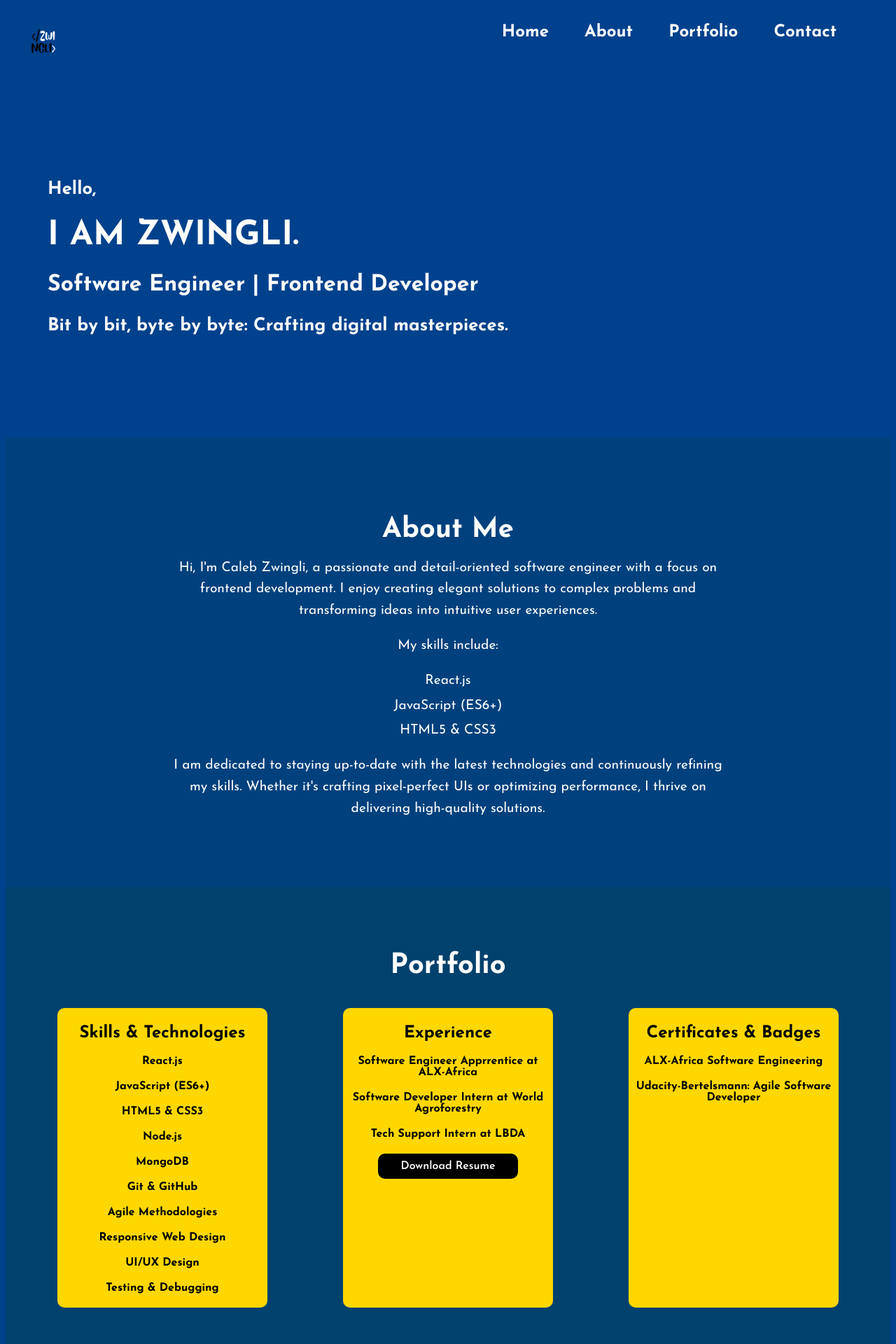
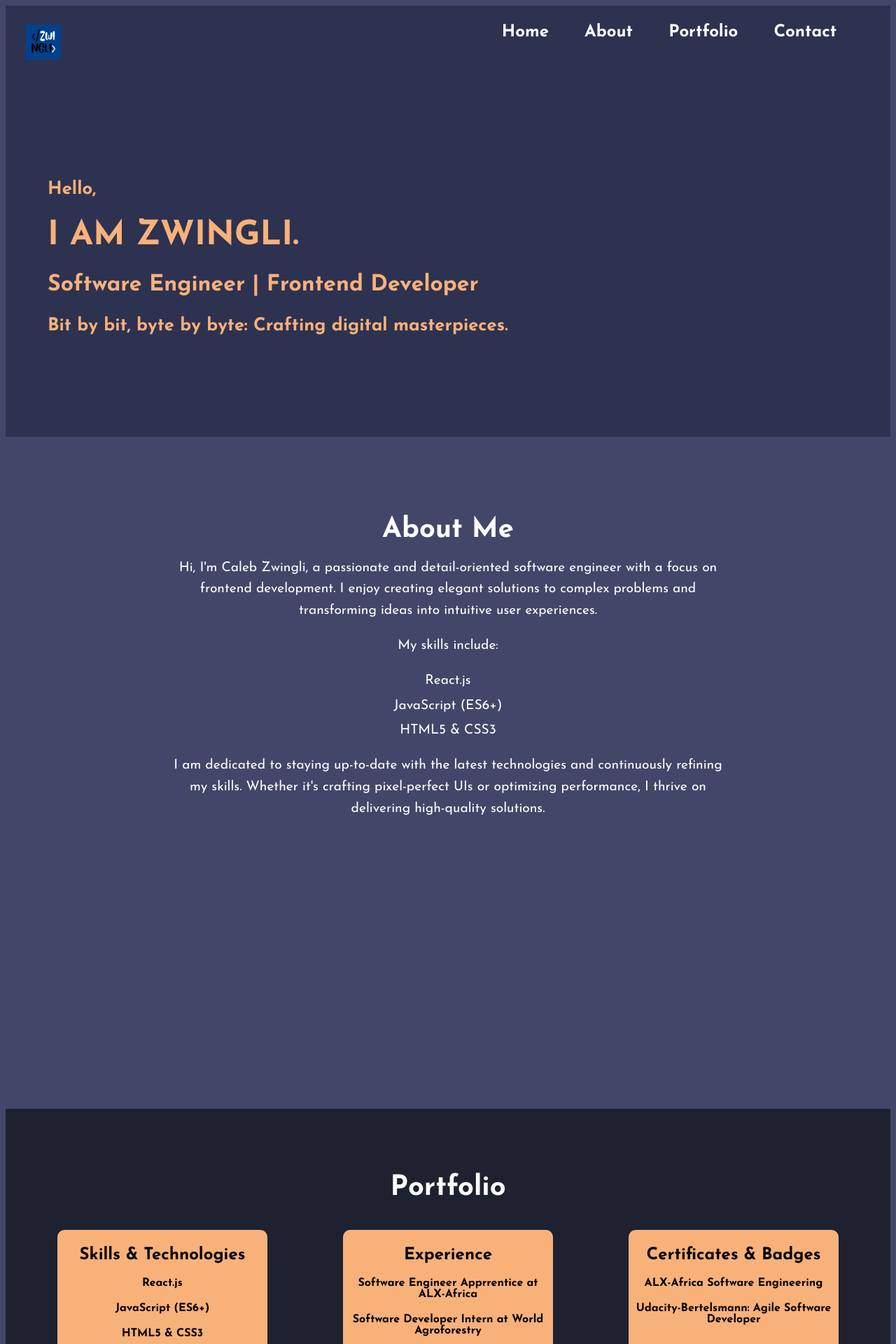
Before and after one commit to ZwingliCaleb/portfolio, a React (Create React App) app: page / in a window 1280 px wide. Shown: the top 1920 px of the page at 70% size. Built offline with nearby package versions, Linux system fonts and the light colour scheme.

Commit message:
New color palette

```diff
--- a/src/App.scss
+++ b/src/App.scss
@@ -7,7 +7,7 @@ $triple-box: #ffd700;
 
 
 body {
-  background-color: #00418D;
+  background-color: #424769;
   color: $general-text;
 }
 
--- a/src/components/About/About.scss
+++ b/src/components/About/About.scss
@@ -1,8 +1,9 @@
 // AboutMe.scss
 
 .about-container {
-    background-color: #00417D;
+    background-color: #424769;
     padding: 80px 20px;
+    height: 100vh;
   }
 
   .about-content {
--- a/src/components/Contact/Contact.scss
+++ b/src/components/Contact/Contact.scss
@@ -3,7 +3,7 @@
     justify-content: center;
     align-items: center;
     height: 100vh;
-    background-color: #00415D;
+    background-color: #676f9D;
     color: black;
 }
 
--- a/src/components/ContactForm/ContactForm.scss
+++ b/src/components/ContactForm/ContactForm.scss
@@ -14,13 +14,14 @@ form {
     textarea {
       padding: 8px;
       margin-bottom: 16px;
-      border: 1px solid #fff;
+      border: 1px solid ;
       border-radius: 4px;
+      background-color: #359FCD;
     }
 
     button {
       background-color: black;
-      color: #ffd700;
+      color: #f9b17a;
       font-family: "Josefin Sans", sans-serif;
       padding: 14px;
       border: none;
--- a/src/components/Footer/Footer.scss
+++ b/src/components/Footer/Footer.scss
@@ -5,6 +5,7 @@
     color: white;
     padding: 60px;
     text-align: center;
+    height: 20vh;
   }
 
   .social-icons {
--- a/src/components/Header/Header.scss
+++ b/src/components/Header/Header.scss
@@ -2,7 +2,7 @@
 @import "./src/App";
 
 header {
-    background-color: $background-color;
+    background-color: #2d3250;
     color: white;
     padding: 1.6rem;
 
@@ -32,7 +32,7 @@ header {
             font-size: 24px;
 
             &:hover {
-              color: #ffd700;
+              color: #f9b17a;
             }
           }
         }
--- a/src/components/HeroSection/HeroSection.scss
+++ b/src/components/HeroSection/HeroSection.scss
@@ -1,9 +1,10 @@
 // HeroSection.scss
 .hero-container {
   position: relative;
-  color: white; /* Set your desired text color */
+  color: #f9b17a; /* Set your desired text color */
   padding: 120px 60px; /* Adjust padding as needed */
   text-align: left;
+  background-color: #2d3250;
 
 
   h1 {
--- a/src/components/Portfolio/Portfolio.scss
+++ b/src/components/Portfolio/Portfolio.scss
@@ -5,8 +5,9 @@
     flex-direction: column; /* Align items vertically */
     align-items: center; /* Center items horizontally */
     padding: 60px 20px; /* Adjust overall padding as needed */
-    background-color: #00416D;
+    background-color: #1E212F;
     text-align: center;
+    height: 100vh; /* Set the height of the portfolio section */
   }
 
   .portfolio-header {
@@ -25,7 +26,7 @@
     max-width: 300px; /* Adjust max-width as needed */
     text-align: center;
     list-style-type: none;
-    background-color: #ffd700;
+    background-color: #f9b17a;
     color: black;
     border-radius: 10px;
     margin: 20px; /* Add margin between portfolio sections */
```
